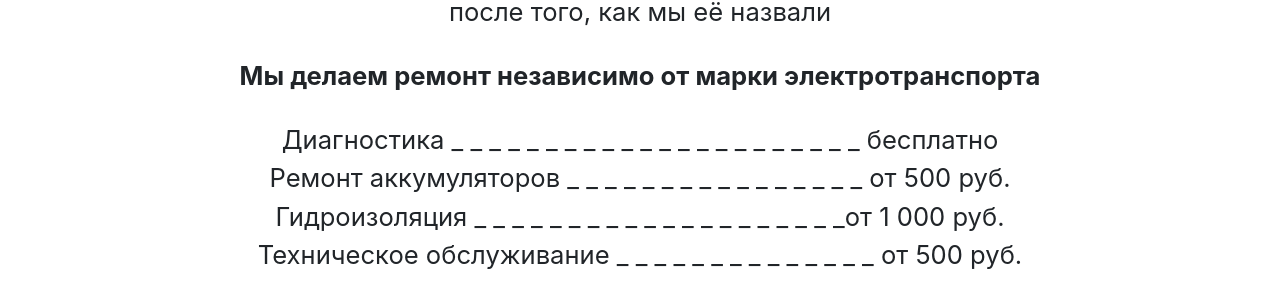
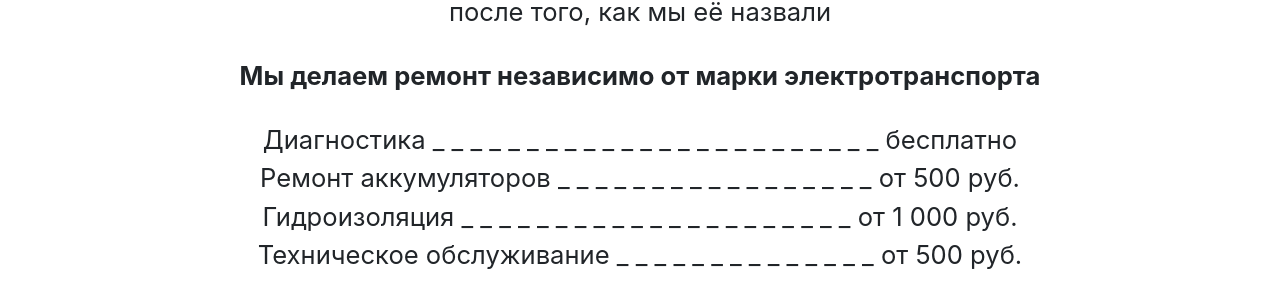
Before and after one commit to elmuza/elmov, a React (Create React App) app: page / in a window 1280 px wide. Shown: the part 2419-2705 px from the top of the page. Built offline with nearby package versions, Linux system fonts and the light colour scheme.

Commit message:
исправления

```diff
--- a/src/App.js
+++ b/src/App.js
@@ -128,9 +128,9 @@ function App() {
         <div className='text-center advert'>Мы делаем ремонт независимо от марки электротранспорта</div>
 
         <div className='text-center pricelist'>
-          <div>Диагностика _ _ _ _ _ _ _ _ _ _ _ _ _ _ _ _ _ _ _ _ _ _ бесплатно</div>
-          <div>Ремонт аккумуляторов _ _ _ _ _ _ _ _ _ _ _ _ _ _ _ _ от 500 руб. </div>
-          <div>Гидроизоляция _ _ _ _ _ _ _ _ _ _ _ _ _ _ _ _ _ _ _ _от 1 000 руб. </div>
+          <div>Диагностика _ _ _ _ _ _ _ _ _ _ _ _ _ _ _ _ _ _ _ _ _ _ _ _ бесплатно</div>
+          <div>Ремонт аккумуляторов _ _ _ _ _ _ _ _ _ _ _ _ _ _ _ _ _ от 500 руб. </div>
+          <div>Гидроизоляция _ _ _ _ _ _ _ _ _ _ _ _ _ _ _ _ _ _ _ _ _ от 1 000 руб. </div>
           <div>Техническое обслуживание _ _ _ _ _ _ _ _ _ _ _ _ _ _ от 500 руб. </div>
         </div>
 
```
